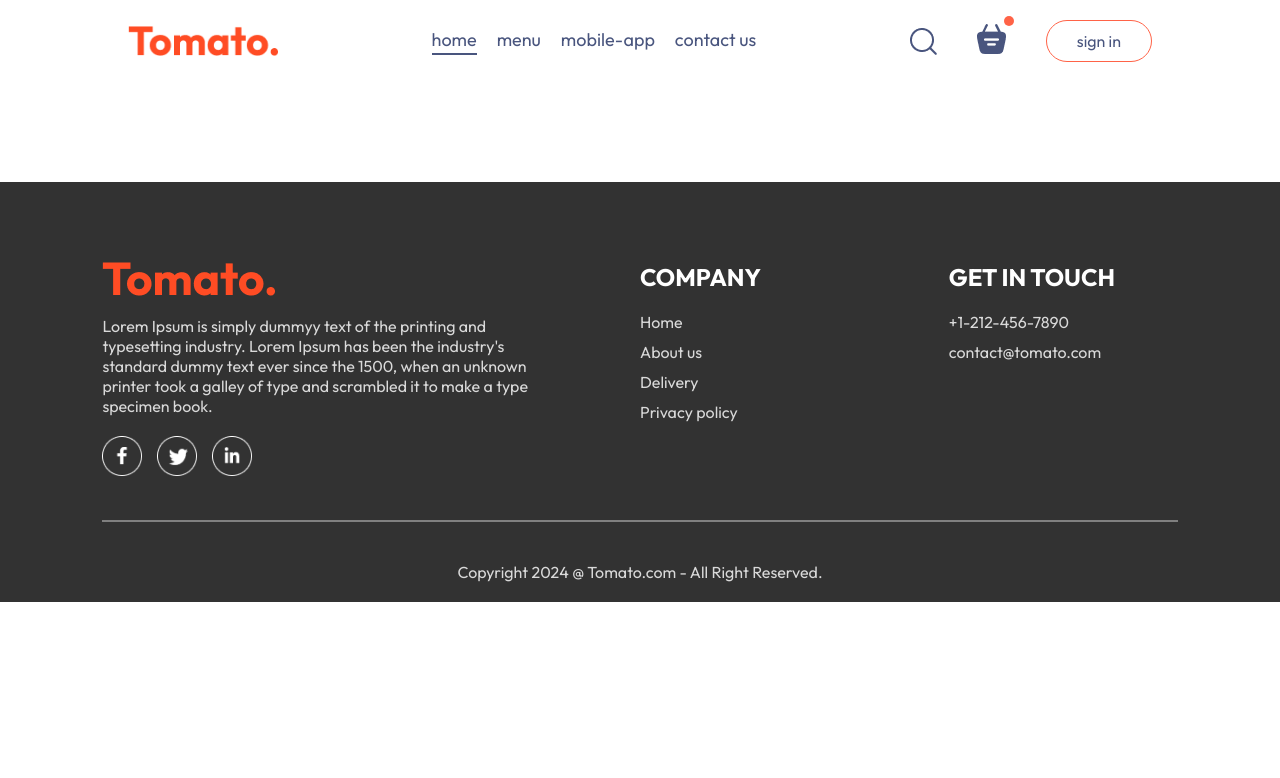
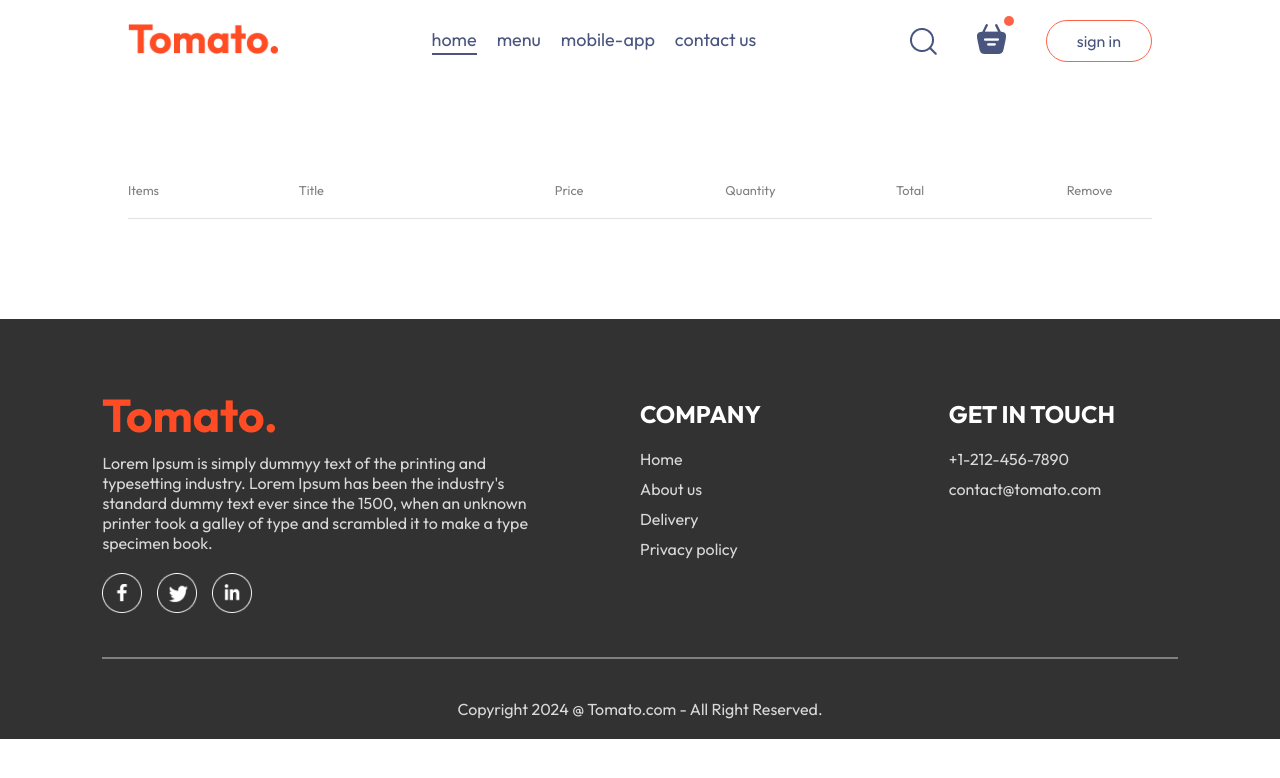
Before and after one commit to TiM1113/Project-FoodDelivery, a React (Vite) app in the folder frontend/: page /cart in a window 1280 px wide. Shown: the top 778 px of the page. Built offline with nearby package versions, Linux system fonts and the light colour scheme.

Commit message:
Cart page

```diff
--- a/frontend/src/components/Navbar/Navbar.jsx
+++ b/frontend/src/components/Navbar/Navbar.jsx
@@ -9,21 +9,21 @@
 
   return (
     <div className='navbar'>
-   <img src={assets.logo} alt="" className="logo" />
-   <ul className="navbar-menu">
+    <Link to='/'><img src={assets.logo} alt="" className="logo" /></Link>
+    <ul className="navbar-menu">
     <Link to="/" onClick={()=>setMenu("home")} className={menu==="home"?"active":""}>home</Link>
     <a href='#explore-menu' onClick={()=>setMenu("menu")} className={menu==="menu"?"active":""}>menu</a>
     <a href='#app-download' onClick={()=>setMenu("mobile-app")} className={menu==="mobile-app"?"active":""}>mobile-app</a>
     <a href='#footer' onClick={()=>setMenu("contact-us")} className={menu==="contact-us"?"active":""}>contact us</a>
-   </ul>
-   <div className="navbar-right">
+    </ul>
+    <div className="navbar-right">
     <img src={assets.search_icon} alt="" />
     <div className="navbar-search-icon">
-      <img src={assets.basket_icon} alt="" />
+      <Link to='/cart'><img src={assets.basket_icon} alt="" /></Link>
       <div className="dot"></div>
     </div>
     <button onClick={()=>setShowLogin(true)}>sign in</button>
-   </div>
+    </div>
     </div>
   )
 }
--- a/frontend/src/pages/Cart/Cart.css
+++ b/frontend/src/pages/Cart/Cart.css
@@ -0,0 +1,30 @@
+.cart{
+  margin-top: 100px;
+}
+
+.cart-items-title{
+  display: grid;
+  grid-template-columns: 1fr 1.5fr 1fr 1fr 1fr 0.5fr;
+  align-items: center;
+  color: grey;
+  font-size: max(1vw, 12px);
+}
+
+.cart-items-item{
+  margin: 10px 0px;
+  color: black;
+}
+
+.cart-items-item img{
+  width: 50px;
+}
+
+.cart hr{
+  height: 1px;
+  background-color: #e2e2e2;
+  border: none;
+}
+
+.cart-items-item .cross{
+  cursor: pointer;
+}
--- a/frontend/src/pages/Cart/Cart.jsx
+++ b/frontend/src/pages/Cart/Cart.jsx
@@ -1,11 +1,46 @@
-import React from 'react'
-import './Cart.css'
+import React, {useContext} from 'react';
+import './Cart.css';
+import {StoreContext} from '../../context/StoreContext';
+
 const Cart = () => {
-  return (
-    <div>
+	const {cartItems, food_list, removeFromCart} = useContext(StoreContext);
 
-    </div>
-  )
-}
+	return (
+		<div className="cart">
+			<div className="cart-items">
+				<div className="cart-items-title">
+					<p>Items</p>
+					<p>Title</p>
+					<p>Price</p>
+					<p>Quantity</p>
+					<p>Total</p>
+					<p>Remove</p>
+				</div>
+				<br />
+				<hr />
+				{food_list.map((item, index) => {
+					if (cartItems[item._id] > 0) {
+						return (
+							<div>
+								<div className="cart-items-title cart-items-item">
+									<img
+										src={item.image}
+										alt=""
+									/>
+									<p>{item.name}</p>
+									<p>${item.price}</p>
+									<p>{cartItems[item._id]}</p>
+									<p>${item.price * cartItems[item._id]}</p>
+									<p onClick={()=>removeFromCart(item._id)} className='cross'>x</p>
+								</div>
+								<hr />
+							</div>
+						);
+					}
+				})}
+			</div>
+		</div>
+	);
+};
 
-export default Cart
+export default Cart;
```
